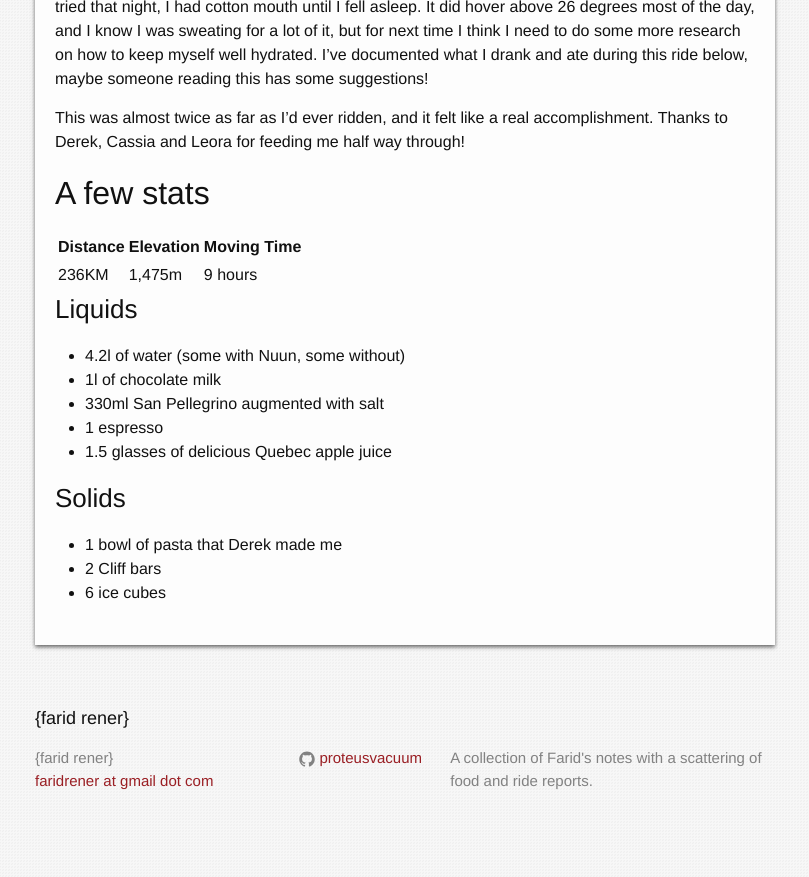
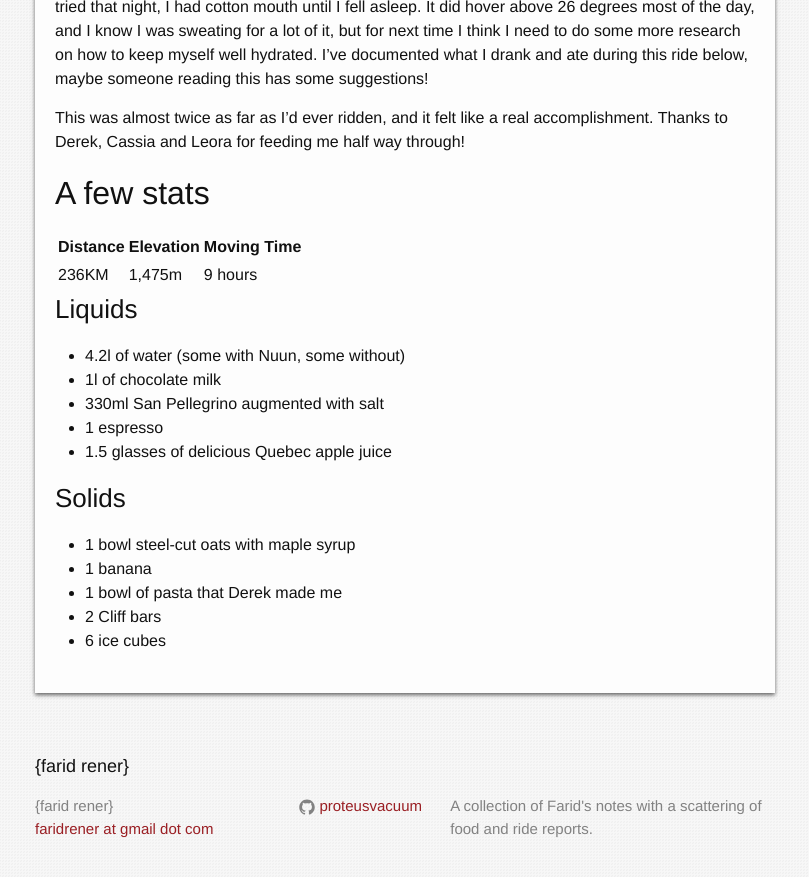
Before and after one commit to proteusvacuum/proteusvacuum.github.io, a Jekyll site: the page built from _posts/2019-07-03-ride-report-MTL-StCalixte-ValDavid-MTL.md, in a window 1280 px wide and 900 px high, scrolled down 3331 px. Shown: the top 877 px of the window, without its empty margins (235-1044 px from the left). Built offline with Jekyll 4.4.1, drawn with Linux system fonts in a browser that asks for light colours; before the commit the page ends 4183 px from its top, so only the background shows below that.

Commit message:
Breakfast!

```diff
--- a/_posts/2019-07-03-ride-report-MTL-StCalixte-ValDavid-MTL.md
+++ b/_posts/2019-07-03-ride-report-MTL-StCalixte-ValDavid-MTL.md
@@ -70,6 +70,8 @@ This was almost twice as far as I'd ever ridden, and it felt like a real accompl
 - 1.5 glasses of delicious Quebec apple juice
 
 ### Solids
+- 1 bowl steel-cut oats with maple syrup
+- 1 banana
 - 1 bowl of pasta that Derek made me
 - 2 Cliff bars
 - 6 ice cubes
```
